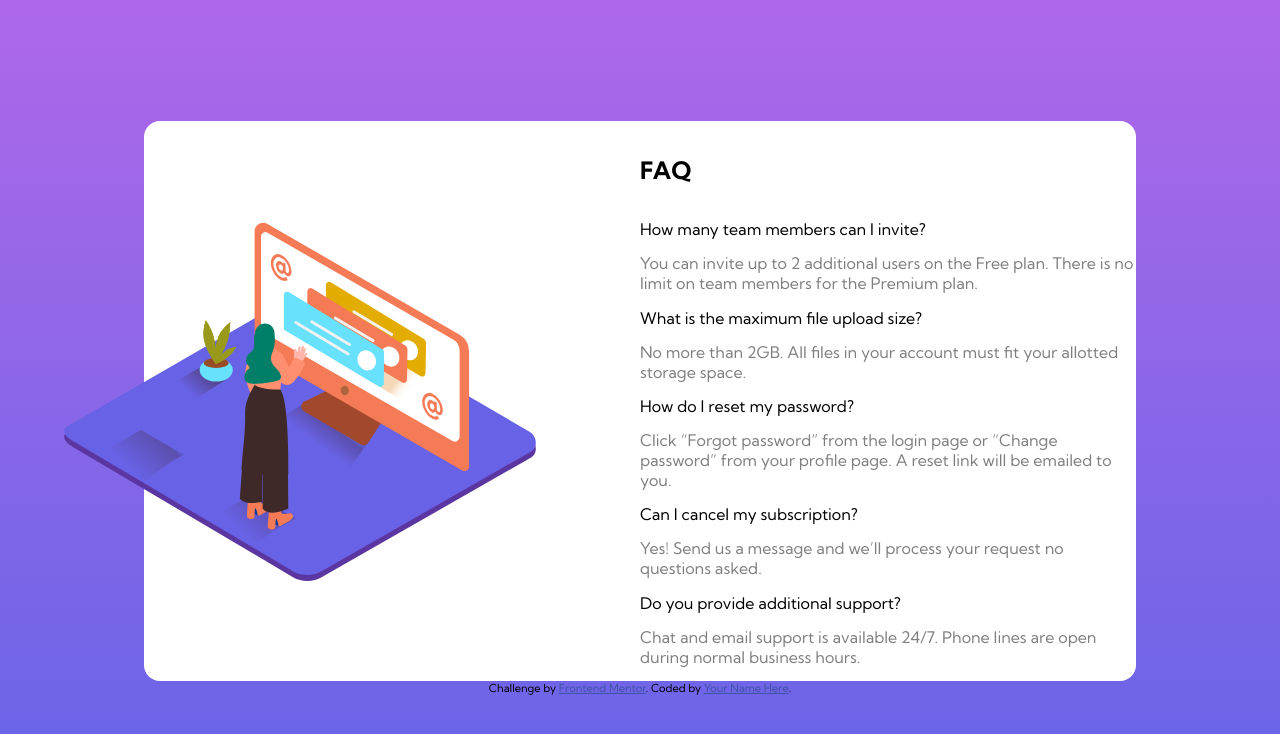
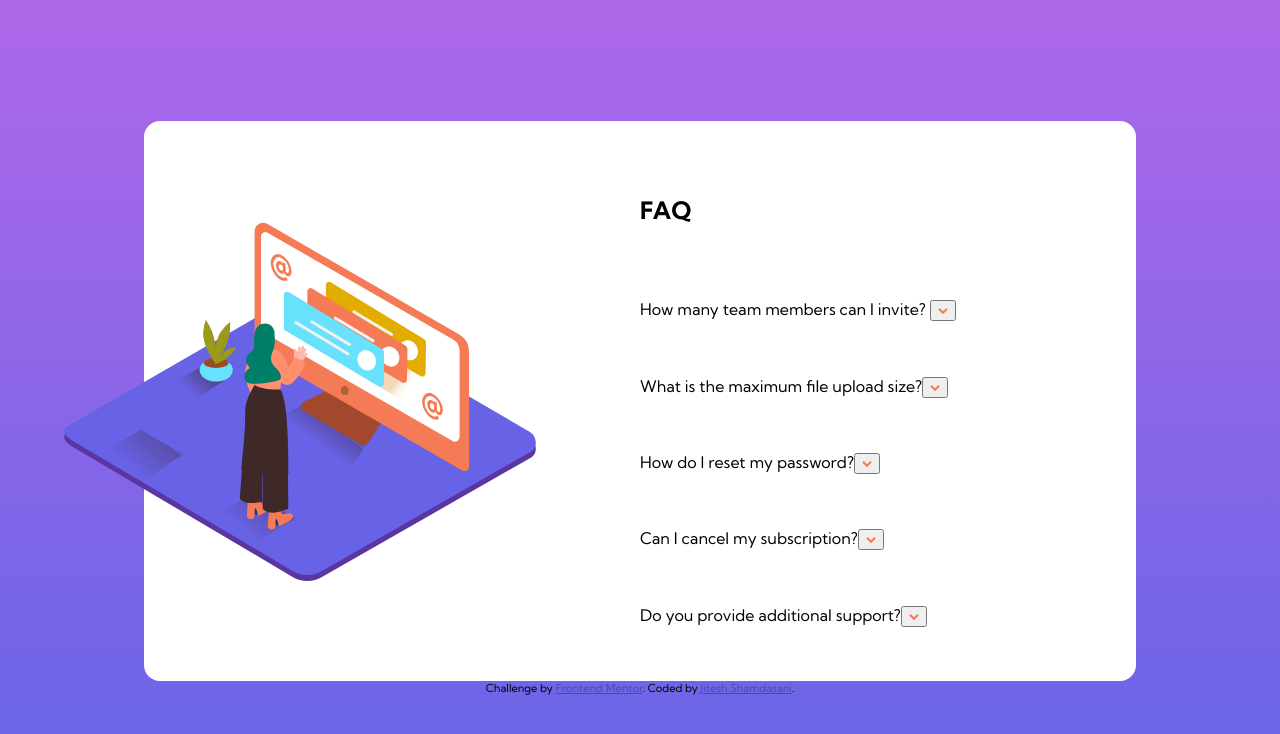
Before and after one commit to Jeetu855/FAQ-accordion, a plain HTML site: page index.html in a window 1280 px wide. Drawn offline with Linux system fonts and the light colour scheme.

Commit message:
work on js file

```diff
--- a/index.html
+++ b/index.html
@@ -35,26 +35,41 @@
       <img src="images/illustration-woman-online-desktop.svg" alt="">
     </div>
     <div class="card-text">
-      <h1>FAQ</h1>
-      <div class="question">How many team members can I invite? </div>
+      <h1 id="heading">FAQ</h1>
+      <div class="question">How many team members can I invite? <button class="collapse-button collapse-button1"><svg
+            width="10" height="7" xmlns="http://www.w3.org/2000/svg">
+            <path d="M1 .799l4 4 4-4" stroke="#F47B56" stroke-width="2" fill="none" fill-rule="evenodd" />
+          </svg></button></div>
 
       <div class="answer">You can invite up to 2 additional users on the Free plan. There is no limit on
         team members for the Premium plan.</div>
 
-      <div class="question">What is the maximum file upload size?</div>
+      <div class="question">What is the maximum file upload size?<button class="collapse-button collapse-button2"><svg
+            width="10" height="7" xmlns="http://www.w3.org/2000/svg">
+            <path d="M1 .799l4 4 4-4" stroke="#F47B56" stroke-width="2" fill="none" fill-rule="evenodd" />
+          </svg></button></div>
 
       <div class="answer">No more than 2GB. All files in your account must fit your allotted storage space.</div>
 
-      <div class="question">How do I reset my password?</div>
+      <div class="question">How do I reset my password?<button class="collapse-button collapse-button3"><svg width="10"
+            height="7" xmlns="http://www.w3.org/2000/svg">
+            <path d="M1 .799l4 4 4-4" stroke="#F47B56" stroke-width="2" fill="none" fill-rule="evenodd" />
+          </svg></button></div>
 
       <div class="answer">Click “Forgot password” from the login page or “Change password” from your profile page.
         A reset link will be emailed to you.</div>
 
-      <div class="question">Can I cancel my subscription?</div>
+      <div class="question">Can I cancel my subscription?<button class="collapse-button collapse-button4"><svg
+            width="10" height="7" xmlns="http://www.w3.org/2000/svg">
+            <path d="M1 .799l4 4 4-4" stroke="#F47B56" stroke-width="2" fill="none" fill-rule="evenodd" />
+          </svg></button></div>
 
       <div class="answer">Yes! Send us a message and we’ll process your request no questions asked.</div>
 
-      <div class="question">Do you provide additional support?</div>
+      <div class="question">Do you provide additional support?<button class="collapse-button collapse-button5"><svg
+            width="10" height="7" xmlns="http://www.w3.org/2000/svg">
+            <path d="M1 .799l4 4 4-4" stroke="#F47B56" stroke-width="2" fill="none" fill-rule="evenodd" />
+          </svg></button></div>
 
       <div class="answer">Chat and email support is available 24/7. Phone lines are open during normal business hours.
       </div>
@@ -64,8 +79,9 @@
 
   <div class="attribution">
     Challenge by <a href="https://www.frontendmentor.io?ref=challenge" target="_blank">Frontend Mentor</a>.
-    Coded by <a href="#">Your Name Here</a>.
+    Coded by <a href="#">Jitesh Shamdasani</a>.
   </div>
+  <script src="scripts.js"></script>
 </body>
 
 </html>
--- a/scripts.js
+++ b/scripts.js
@@ -0,0 +1,8 @@
+var btn = document.getElementsByClassName("collapse-button");
+var ans = document.getElementsByClassName("answer");
+
+for (let i = 0; i < btn.item.length; i++) {
+  btn[i].onclick = function () {
+    ans[i].classList.toggle(".active");
+  };
+}
--- a/styles.css
+++ b/styles.css
@@ -46,4 +46,5 @@ body {
 .answer {
   opacity: 0.5;
   color: (--light-greyish-blue);
+  display: none;
 }
```
